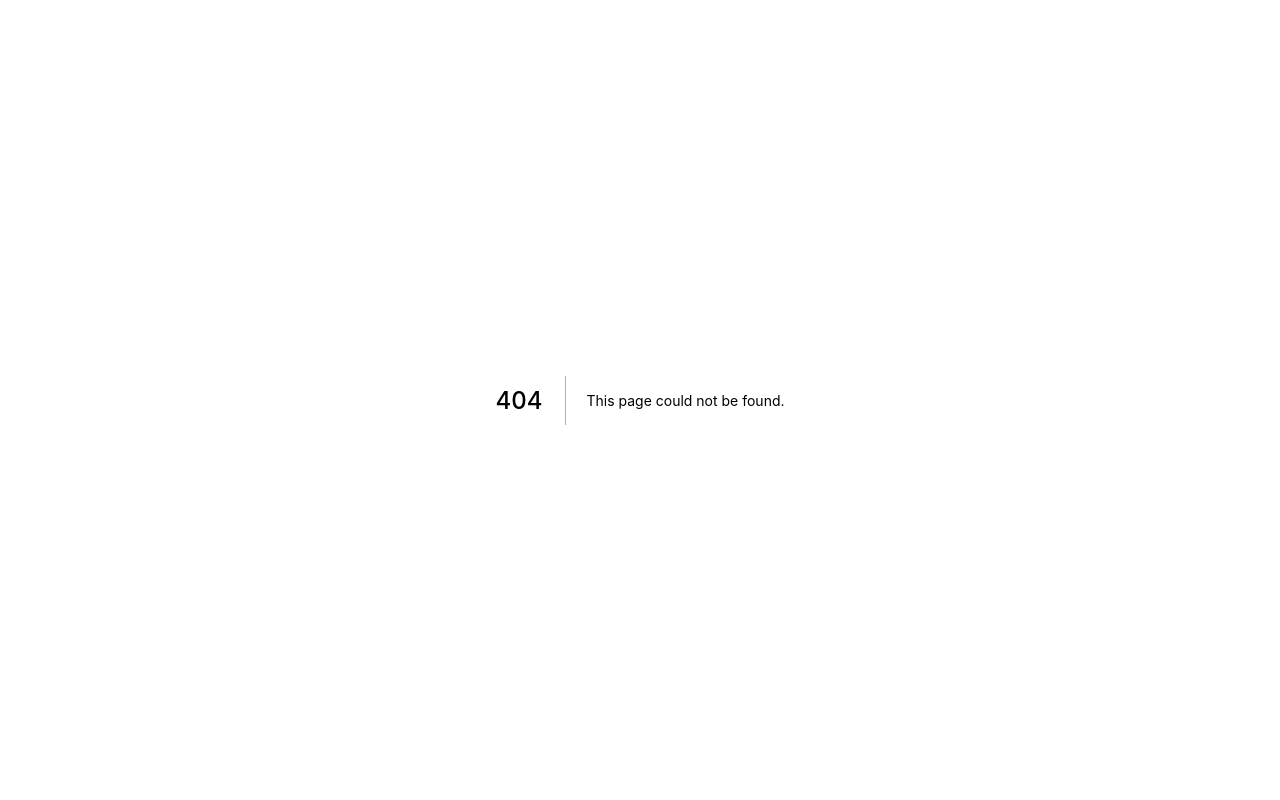
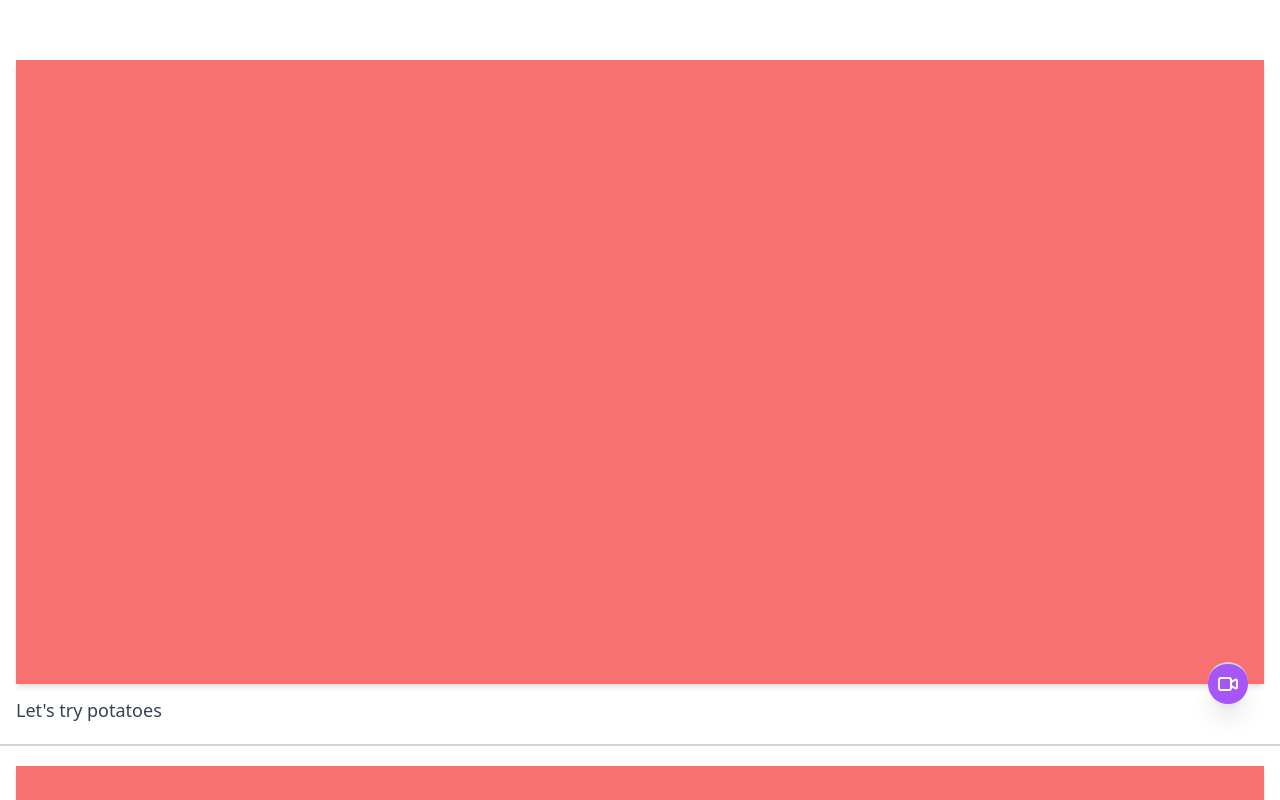
Before and after one commit to alisha0815/e-market-clone, a Next.js app: page /live in a window 1280 px wide. Before the commit this address had no page. Shown: the top 800 px of the page. Built offline with nearby package versions, Linux system fonts and the light colour scheme.

Commit message:
live stream styling

```diff
--- /dev/null
+++ b/pages/live.tsx
@@ -0,0 +1,39 @@
+import { NextPage } from "next";
+import React from "react";
+
+const Live: NextPage = () => {
+  return (
+    <div className="py-10 divide-y-2 divide-gray-300">
+      {[...Array(8)].map((_, i) => (
+        <div key={i}>
+          <div className=" ">
+            <div className="my-5 px-4">
+              <div className=" bg-red-400 w-full aspect-[2/1] shadow-md mb-3" />
+              <h3 className="text-gray-700 text-lg ">
+                Let&apos;s try potatoes
+              </h3>
+            </div>
+          </div>
+        </div>
+      ))}
+      <button className="fixed bottom-24 right-8 bg-purple-500 rounded-full text-white p-2 shadow-xl hover:bg-purple-400 cursor-pointer transition-colors border-transparent">
+        <svg
+          xmlns="http://www.w3.org/2000/svg"
+          className="h-6 w-6"
+          fill="none"
+          viewBox="0 0 24 24"
+          stroke="currentColor"
+          strokeWidth="2"
+        >
+          <path
+            strokeLinecap="round"
+            strokeLinejoin="round"
+            d="M15 10l4.553-2.276A1 1 0 0121 8.618v6.764a1 1 0 01-1.447.894L15 14M5 18h8a2 2 0 002-2V8a2 2 0 00-2-2H5a2 2 0 00-2 2v8a2 2 0 002 2z"
+          />
+        </svg>
+      </button>
+    </div>
+  );
+};
+
+export default Live;
--- a/tailwind.config.js
+++ b/tailwind.config.js
@@ -1,7 +1,11 @@
 module.exports = {
   content: ["./pages/**/*.{tsx,ts}"],
   theme: {
-    extend: {},
+    extend: {
+      aspectRatio: {
+        "2/1": "2 / 1",
+      },
+    },
   },
   plugins: [require("@tailwindcss/forms")],
 };
```
